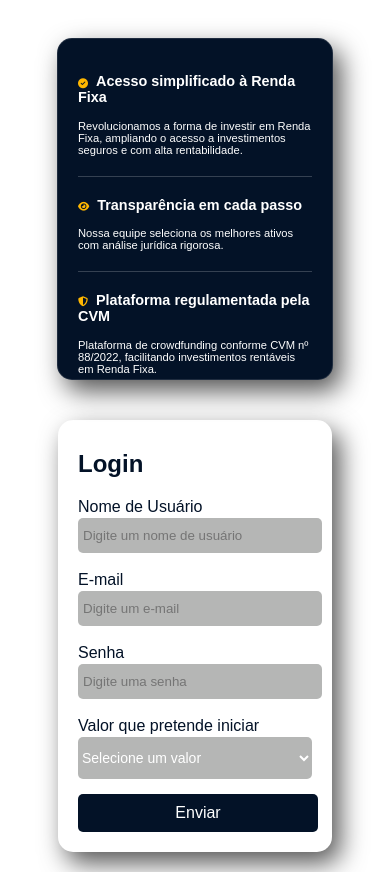
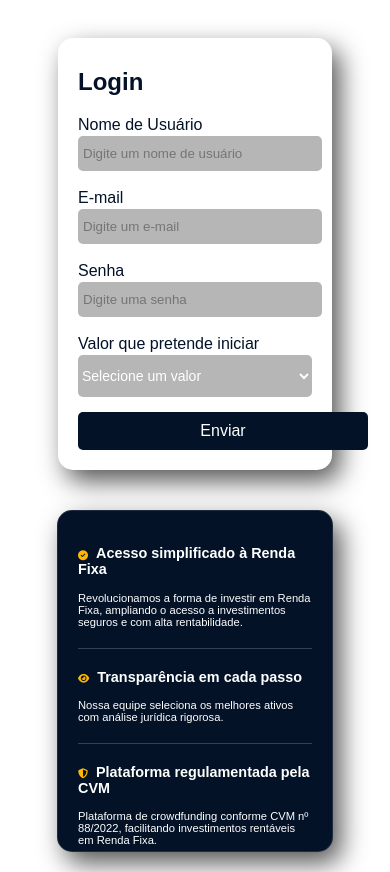
Before and after one commit to GabriellFerrari/axis-capital-web, a plain HTML site: page index.html in a window 390 px wide. Shown: the part 88-960 px from the top of the page. Drawn offline with Linux system fonts and the light colour scheme.

Commit message:
login finalizado

```diff
--- a/style.css
+++ b/style.css
@@ -136,7 +136,7 @@ button:hover {
 
     @media screen and (max-width: 768px) {
       .Principal {
-        flex-direction: column;
+        flex-direction: column-reverse;
         align-items: center;
       }
 
@@ -180,4 +180,7 @@ button:hover {
     p {
       font-size: 0.7em;
     }
+    button{
+      width: 290px;
     }
+    }
```
